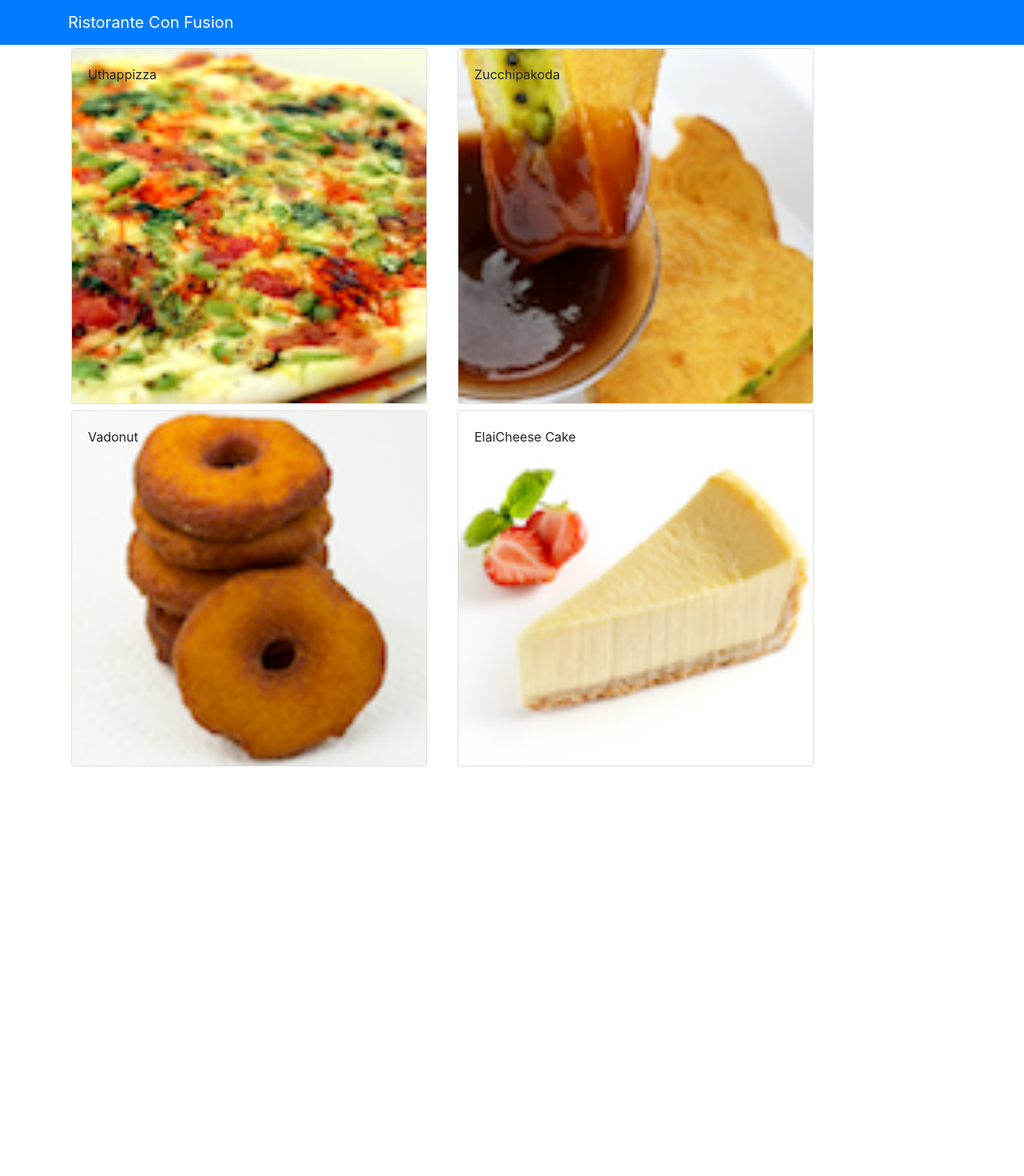
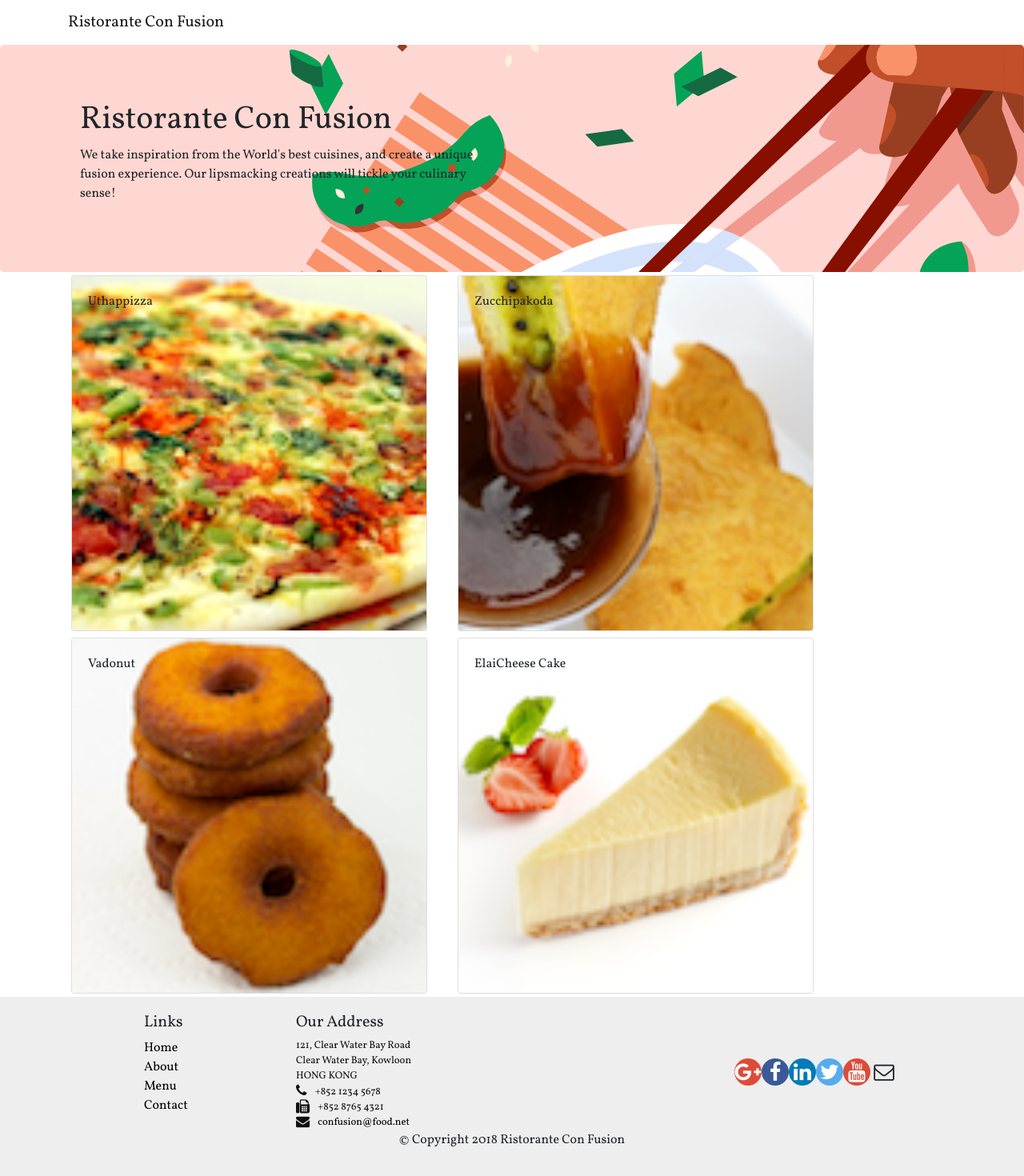
Before and after one commit to vanessaaleung/ristorante-con-fusion-react, a React (Create React App) app: page /contactus in a window 1280 px wide. Shown: the top 1470 px of the page at 80% size. Before the commit the page ends 962 px from the top, so only its background shows below. Built offline with nearby package versions, Linux system fonts and the light colour scheme.

Commit message:
header and footer

```diff
--- a/package.json
+++ b/package.json
@@ -7,6 +7,8 @@
     "@testing-library/react": "^9.3.2",
     "@testing-library/user-event": "^7.1.2",
     "bootstrap": "^4.5.0",
+    "bootstrap-social": "^5.1.1",
+    "font-awesome": "^4.7.0",
     "react": "^16.13.1",
     "react-dom": "^16.13.1",
     "react-popper": "^2.2.3",
--- a/public/index.html
+++ b/public/index.html
@@ -24,6 +24,8 @@
       work correctly both with client-side routing and a non-root public URL.
       Learn how to configure a non-root public URL by running `npm run build`.
     -->
+    <link href="https://fonts.googleapis.com/css2?family=Vollkorn&display=swap" rel="stylesheet">
+
     <title>React App</title>
   </head>
   <body>
--- a/src/App.css
+++ b/src/App.css
@@ -1,38 +1,53 @@
-/* .App {
-  text-align: center;
+* {
+  font-family: 'Vollkorn', serif;
 }
 
-.App-logo {
-  height: 40vmin;
-  pointer-events: none;
+.jumbotron {
+  padding: 70px 30px 70px 30px;
+  margin: 0px auto;
+  background: #FFD7D2;
+  background-image: url('./images/jumbotron_bg.svg');
+  background-size: cover;
+  background-position: right;
 }
 
-@media (prefers-reduced-motion: no-preference) {
-  .App-logo {
-    animation: App-logo-spin infinite 20s linear;
-  }
+.row-header{
+  margin:0px auto;
+  padding:0px auto;
 }
 
-.App-header {
-  background-color: #282c34;
-  min-height: 100vh;
-  display: flex;
-  flex-direction: column;
-  align-items: center;
-  justify-content: center;
-  font-size: calc(10px + 2vmin);
-  color: white;
+.row-content {
+  margin:0px auto;
+  padding: 50px 0px 50px 0px;
+  border-bottom: 1px ridge;
+  min-height:400px;
 }
 
-.App-link {
-  color: #61dafb;
+/* Footer */
+.footer{
+  background-color: #eee;
+  margin:0px auto;
+  padding: 20px 0px 20px 0px;
 }
 
-@keyframes App-logo-spin {
-  from {
-    transform: rotate(0deg);
-  }
-  to {
-    transform: rotate(360deg);
-  }
-} */
+address{
+  font-size:80%;
+  margin:0px;
+  color:#0f0f0f;
+}
+
+.footer .btn-social-icon {
+  border: none;
+  border-radius: 20px;
+}
+
+.footer ul a,
+.footer address a {
+  color: black;
+}
+
+.footer ul a:hover,
+.footer address a:hover {
+  text-decoration: none;
+  color: black;
+}
--- a/src/App.js
+++ b/src/App.js
@@ -2,6 +2,7 @@
 
 import React, { Component } from 'react';
 import Main from './components/MainComponent.js';
+import 'bootstrap/dist/css/bootstrap.min.css';
 import './App.css';
 
 class App extends Component {
--- a/src/components/DishdetailComponent.js
+++ b/src/components/DishdetailComponent.js
@@ -1,7 +1,7 @@
 // Display details of a selected dish
 // Representational Component - Do not store state, no constructor
 
-import React, { Component } from 'react';
+import React from 'react';
 import { Card, CardImg, CardText, CardBody, CardTitle } from 'reactstrap';
 
 function RenderDish({ dish }) {
--- /dev/null
+++ b/src/components/FooterComponent.js
@@ -0,0 +1,50 @@
+import React from 'react';
+
+function Footer(props) {
+    return(
+    <div className="footer">
+        <div className="container">
+            <div className="row justify-content-center">
+                <div className="col-4 offset-1 col-sm-2">
+                    <h5>Links</h5>
+                    <ul className="list-unstyled">
+                        <li><a href="#">Home</a></li>
+                        <li><a href="#">About</a></li>
+                        <li><a href="#">Menu</a></li>
+                        <li><a href="contactus.html">Contact</a></li>
+                    </ul>
+                </div>
+                <div className="col-7 col-sm-5">
+                    <h5>Our Address</h5>
+                    <address>
+                    121, Clear Water Bay Road<br />
+                    Clear Water Bay, Kowloon<br />
+                    HONG KONG<br />
+                    <i className="fa fa-phone fa-lg"></i>&nbsp;&nbsp;&nbsp;&nbsp;+852 1234 5678<br />
+                    <i className="fa fa-fax fa-lg"></i>&nbsp;&nbsp;&nbsp;&nbsp;+852 8765 4321<br />
+                    <i className="fa fa-envelope fa-lg"></i>&nbsp;&nbsp;&nbsp;&nbsp;<a href="mailto:confusion@food.net">
+                         confusion@food.net</a>
+                    </address>
+                </div>
+                <div className="col-12 col-sm-4 align-self-center">
+                    <div className="text-center">
+                        <a className="btn btn-social-icon btn-google" href="http://google.com/+"><i className="fa fa-google-plus"></i></a>
+                        <a className="btn btn-social-icon btn-facebook" href="http://www.facebook.com/profile.php?id="><i className="fa fa-facebook"></i></a>
+                        <a className="btn btn-social-icon btn-linkedin" href="http://www.linkedin.com/in/"><i className="fa fa-linkedin"></i></a>
+                        <a className="btn btn-social-icon btn-twitter" href="http://twitter.com/"><i className="fa fa-twitter"></i></a>
+                        <a className="btn btn-social-icon btn-google" href="http://youtube.com/"><i className="fa fa-youtube"></i></a>
+                        <a className="btn btn-social-icon" href="mailto:"><i className="fa fa-envelope-o"></i></a>
+                    </div>
+                </div>
+            </div>
+            <div className="row justify-content-center">
+                <div className="col-auto">
+                    <p>© Copyright 2018 Ristorante Con Fusion</p>
+                </div>
+            </div>
+        </div>
+    </div>
+    )
+}
+
+export default Footer;
--- /dev/null
+++ b/src/components/HeaderComponent.js
@@ -0,0 +1,30 @@
+// set up header
+
+import React,  { Component } from 'react';
+import { Navbar, NavbarBrand, Jumbotron } from 'reactstrap';
+
+class Header extends Component {
+  render() {
+    return (
+      <React.Fragment>
+        <Navbar light>
+          <div className="container">
+            <NavbarBrand href="/">Ristorante Con Fusion</NavbarBrand>
+          </div>
+        </Navbar>
+        <Jumbotron>
+          <div className="container">
+            <div className="row row-header">
+              <div className="col-12 col-sm-6">
+                <h1>Ristorante Con Fusion</h1>
+                <p>We take inspiration from the World's best cuisines, and create a unique fusion experience. Our lipsmacking creations will tickle your culinary sense!</p>
+              </div>
+            </div>
+          </div>
+        </Jumbotron>
+      </React.Fragment>
+    );
+  }
+}
+
+export default Header;
--- a/src/components/MainComponent.js
+++ b/src/components/MainComponent.js
@@ -1,11 +1,11 @@
-// Container Component
+// Container Component, responsible for the state of the application
 // not rendering views - no need import css
-// responsible for everything related to the state off the application
 
 import React, { Component } from 'react';
-import { Navbar, NavbarBrand } from 'reactstrap';
+import Header from './HeaderComponent.js';
 import Menu from './MenuComponent.js';
 import DishDetail from './DishdetailComponent.js';
+import Footer from './FooterComponent.js';
 import { DISHES } from '../shared/dishes';
 
 class Main extends Component {
@@ -29,18 +29,15 @@
   // return the corresponding view for the component
   render() {
     return (
-      <div className="App">
-        <Navbar dark color="primary">
-          <div className="container">
-            <NavbarBrand href="/">Ristorante Con Fusion</NavbarBrand>
-          </div>
-        </Navbar>
+      <div>
+        <Header />
         <Menu dishes={this.state.dishes}
               onClick={(dishId) => this.onDishSelect(dishId)}/>
         <DishDetail
             dish={this.state.dishes.filter(
                 (dish) => dish.id === this.state.selectedDish )[0] } // [0]: select the first in the array
         />
+        <Footer />
       </div>
     );
   }
--- a/src/index.js
+++ b/src/index.js
@@ -3,7 +3,9 @@
 
 import App from './App';
 import * as serviceWorker from './serviceWorker';
-import 'bootstrap/dist/css/bootstrap.min.css';
+
+import 'font-awesome/css/font-awesome.min.css';
+import 'bootstrap-social/bootstrap-social.css';
 import './index.css';
 
 ReactDOM.render(
```
Also changed, not shown: src/images/jumbotron_bg.svg (added), 1 other file (tests, documents, lock files or other folders).
